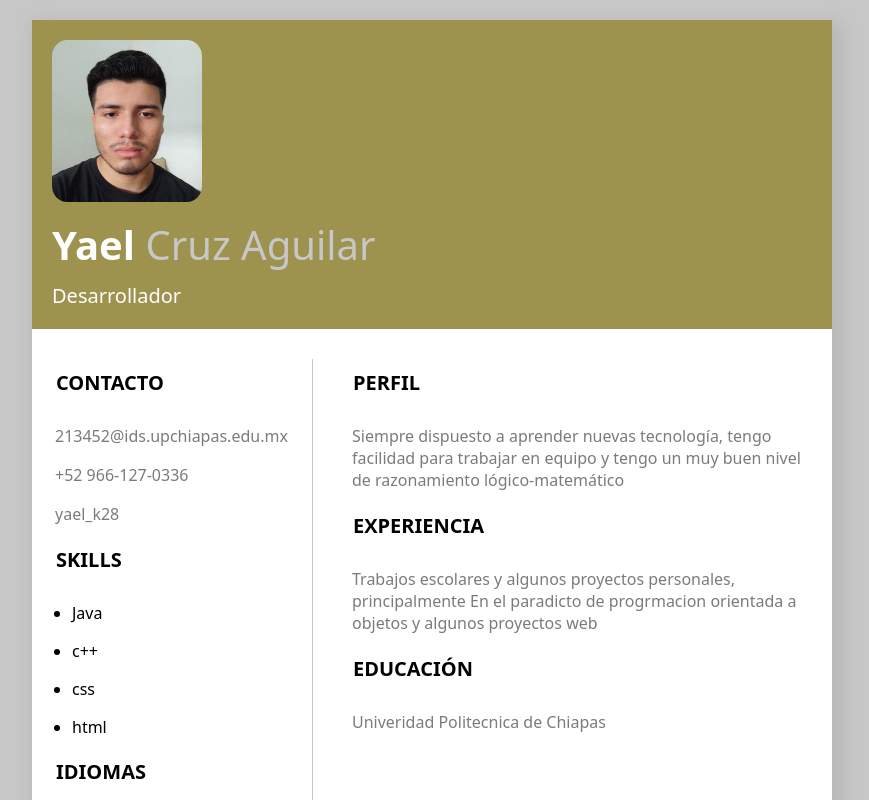
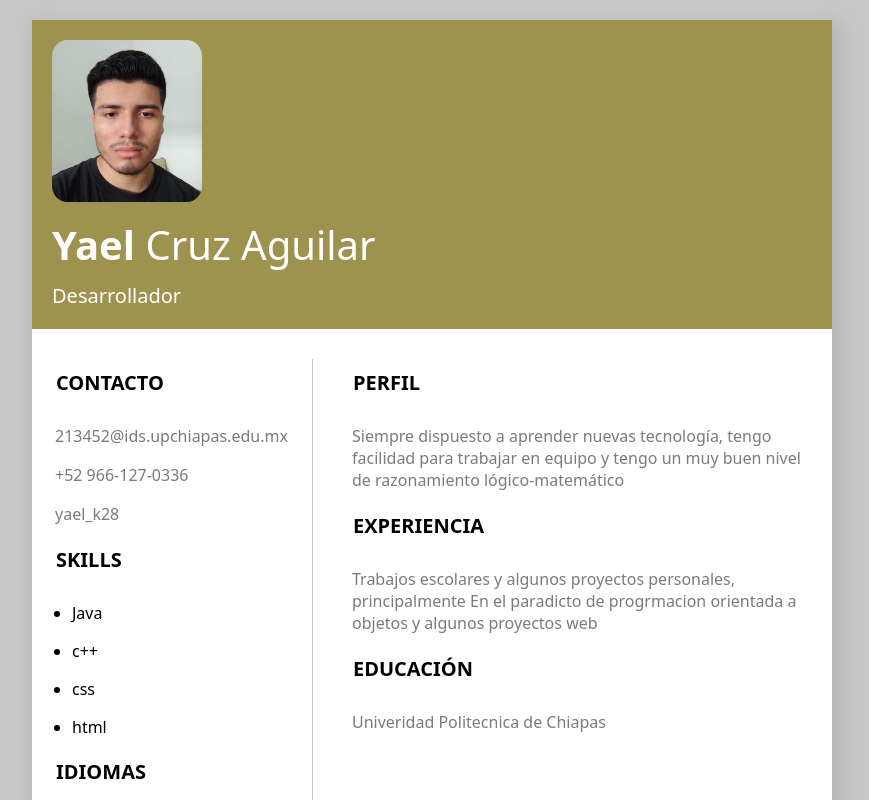
Before and after one commit to YaelAguilar/appweb, a React (Vite) app: page / in a window 1280 px wide. Shown: the top 800 px of the page, without its empty margins (208-1077 px from the left). Built offline with nearby package versions, Linux system fonts and the light colour scheme.

Commit message:
[MODIFICATION] name color

```diff
--- a/src/assets/style/cv.module.css
+++ b/src/assets/style/cv.module.css
@@ -46,7 +46,7 @@ body{
 }
 .p1 span{
 	font-weight: 100;
-	color: #c7c7c7;
+	color: #FFFFFF;
 
 }
 
```
